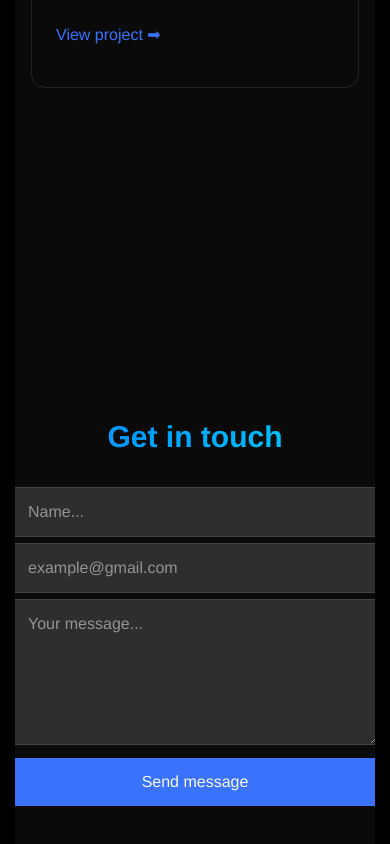
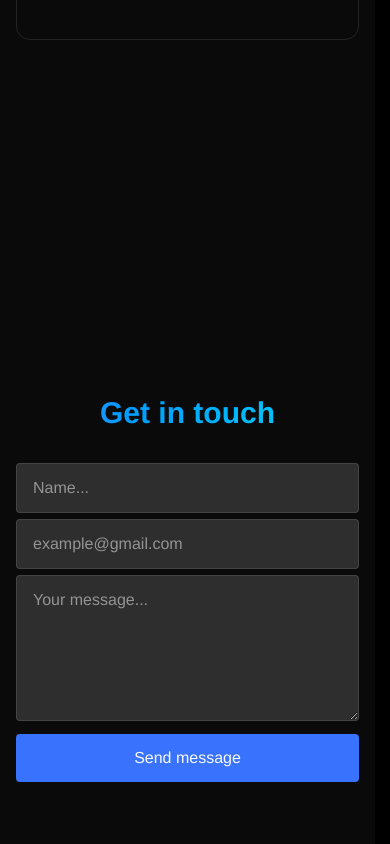
Before and after one commit to YuSuBH/YS-portfolio, a React (Vite) app: page / in a window 390 px wide. Shown: the part 2732-3576 px from the top of the page. Built offline with nearby package versions, Linux system fonts and the light colour scheme.

Commit message:
Fix form width in mobile

```diff
--- a/src/components/LoadingScreen.jsx
+++ b/src/components/LoadingScreen.jsx
@@ -26,7 +26,7 @@ export const LoadingScreen = ({ onComplete }) => {
   return (
     <div className="fixed inset-0 z-50 bg-background text-foreground flex flex-col items-center justify-center">
       <div className="mb-4 text-4xl font-mono font-bold">
-        {text} <span className="animate-blink ml-1">|</span>
+        {text}<span className="animate-blink ml-1">|</span>
       </div>
 
       <div className="w-[200px] h-[2px] bg-muted rounded relative overflow-hidden">
--- a/src/components/Navbar.jsx
+++ b/src/components/Navbar.jsx
@@ -9,8 +9,6 @@ export const Navbar = ({ menuOpen, setmenuOpen }) => {
     document.body.style.overflow = menuOpen ? "hidden" : "auto";
   }, [menuOpen]);
 
-  // Determine navbar visibility classes
-  // Mobile menu state overrides scroll behavior - navbar stays visible when menu is open
   const navbarClasses = `navbar-scroll-responsive w-full z-40 bg-[rgba(10, 10, 10, 0.8)] backdrop-blur-lg border-b border-white/10 shadow-lg ${
     menuOpen || isVisible ? "navbar-visible" : "navbar-hidden"
   }`;
--- a/src/components/sections/Contact.jsx
+++ b/src/components/sections/Contact.jsx
@@ -32,7 +32,7 @@ export const Contact = () => {
       className="min-h-screen flex items-center justify-center py-20"
     >
       <RevealOnScroll>
-        <div className="px-4 w-100">
+        <div className="px-4 w-full max-w-md">
           <h2 className="text-3xl font-bold mb-8 bg-gradient-to-r from-blue-500 to-cyan-400 bg-clip-text text-transparent text-center">
             Get in touch
           </h2>
--- a/src/index.css
+++ b/src/index.css
@@ -19,9 +19,8 @@ body {
   box-sizing: border-box;
 }
 
-/* Prevent layout shift by ensuring consistent viewport */
 html {
-  scrollbar-gutter: stable both-edges;
+  scrollbar-gutter: stable;
 }
 
 body {
@@ -187,29 +186,24 @@ body {
   }
 }
 
-/* Additional layout fixes */
 #root {
   width: 100%;
   min-height: 100vh;
   overflow-x: hidden;
 }
 
-/* Ensure all containers take full width */
 .min-h-screen {
   width: 100%;
   max-width: 100vw;
 }
 
-/* Navbar scroll transition classes with mobile compatibility */
 .navbar-scroll-responsive {
   position: fixed;
   top: 0;
   left: 0;
   right: 0;
   z-index: 40;
-  /* Improve rendering performance on mobile devices */
   will-change: transform;
-  /* Prevent iOS bounce scrolling from affecting navbar */
   -webkit-transform: translateZ(0);
   transform: translateZ(0);
 }
@@ -217,7 +211,6 @@ body {
 .navbar-visible {
   transform: translateY(0);
   transition: transform 0.3s ease-in-out;
-  /* Ensure smooth transitions on iOS */
   -webkit-transform: translateY(0);
   -webkit-transition: -webkit-transform 0.3s ease-in-out;
 }
@@ -230,27 +223,21 @@ body {
   -webkit-transition: -webkit-transform 0.3s ease-in-out;
 }
 
-/* Mobile-specific optimizations */
 @media (max-width: 768px) {
   .navbar-scroll-responsive {
-    /* Optimize for mobile performance */
     -webkit-backface-visibility: hidden;
     backface-visibility: hidden;
-    /* Prevent text selection during scroll transitions */
     -webkit-user-select: none;
     user-select: none;
   }
 }
 
-/* iOS-specific fixes for momentum scrolling */
 @supports (-webkit-overflow-scrolling: touch) {
   body {
-    /* Enable momentum scrolling on iOS */
     -webkit-overflow-scrolling: touch;
   }
 
   .navbar-scroll-responsive {
-    /* Improve performance during iOS momentum scrolling */
     -webkit-transform: translate3d(0, 0, 0);
     transform: translate3d(0, 0, 0);
   }
```
